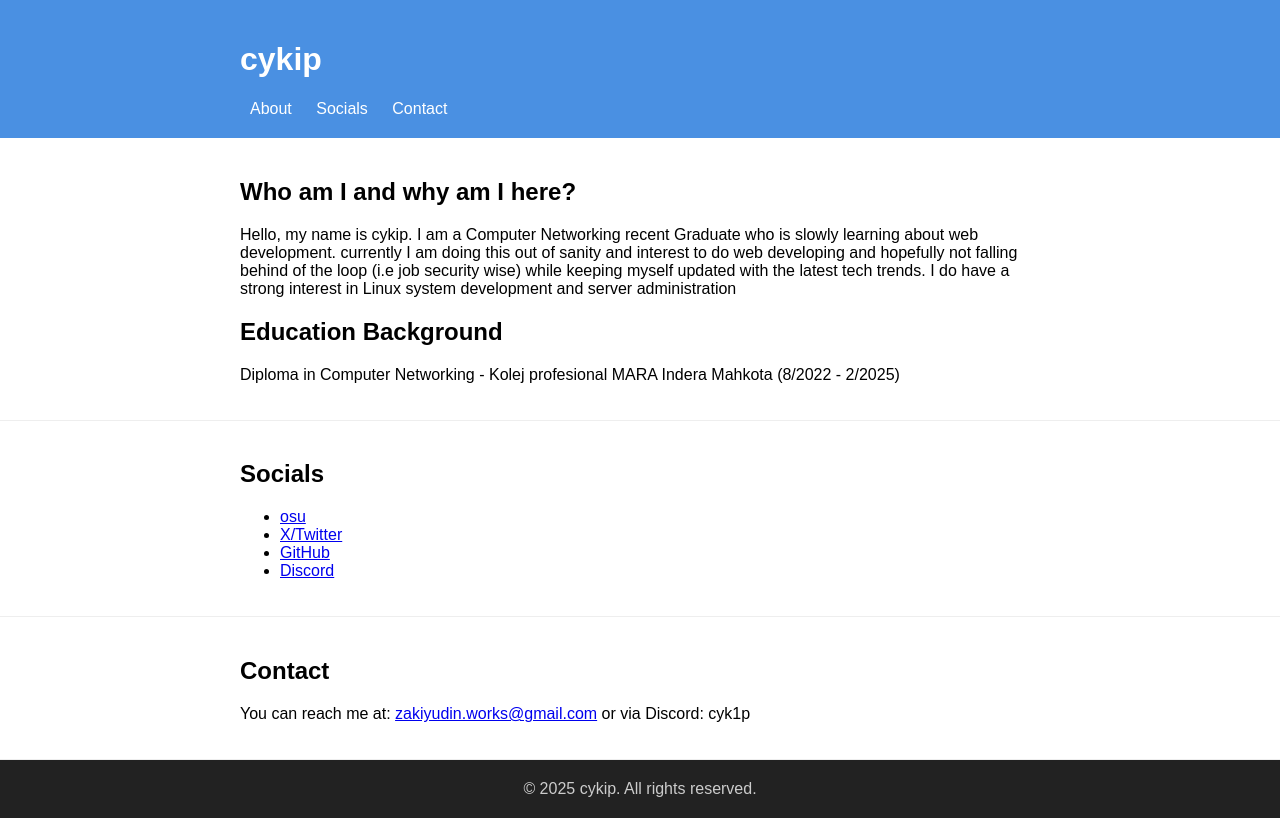
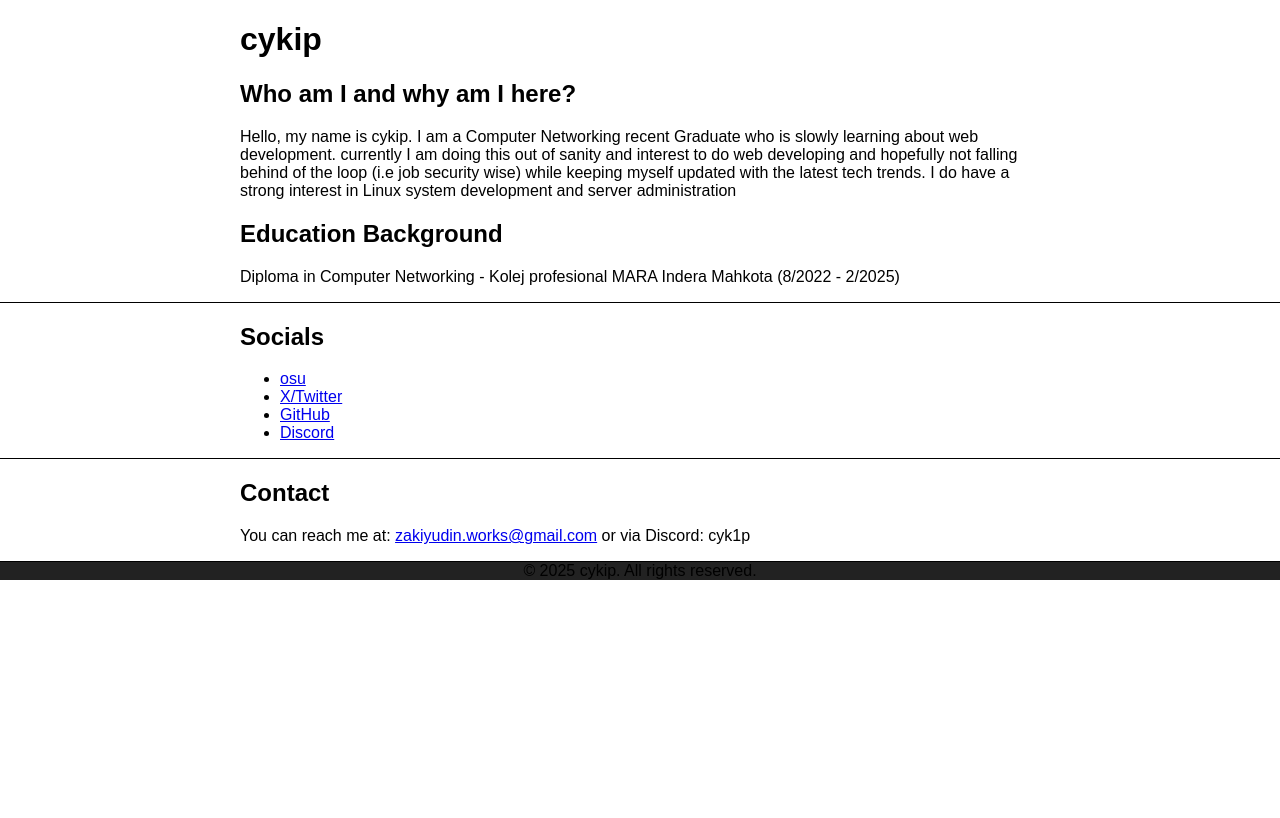
Before and after one commit to cykip/PsnlWeb, a plain HTML site: page main.html in a window 1280 px wide. Drawn offline with Linux system fonts and the light colour scheme.

Commit message:
css changes

```diff
--- a/main.html
+++ b/main.html
@@ -6,23 +6,15 @@
   <title>cykip</title>
   <style>
     body { font-family: Arial, sans-serif; margin: 0; padding: 0; }
-    header, section, footer { padding: 20px; }
-    header { background: #4a90e2; color: white; }
-    nav a { margin: 0 10px; color: white; text-decoration: none; }
-    section { border-bottom: 1px solid #eee; }
+    section { border-bottom: 1px solid #000000; }
     .container { max-width: 800px; margin: auto; }
-    footer { background: #222; color: #ccc; text-align: center; }
+    footer { background: #222; color: #000000; text-align: center; }
   </style>
 </head>
 <body>
   <header>
     <div class="container">
       <h1>cykip</h1>
-      <nav>
-        <a href="#about">About</a>
-        <a href="Socials">Socials</a>
-        <a href="contact">Contact</a>
-      </nav>
     </div>
   </header>
 
```
